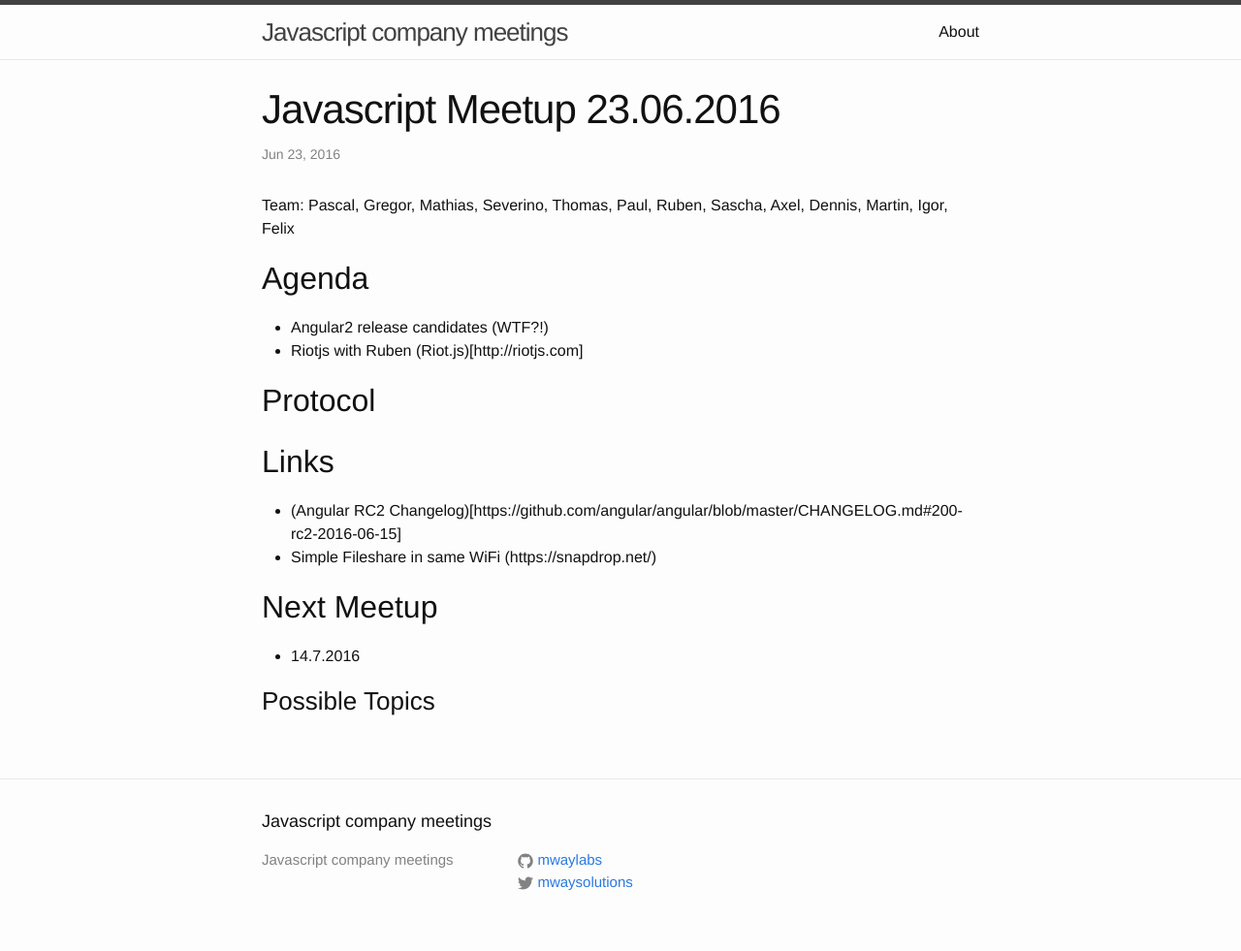
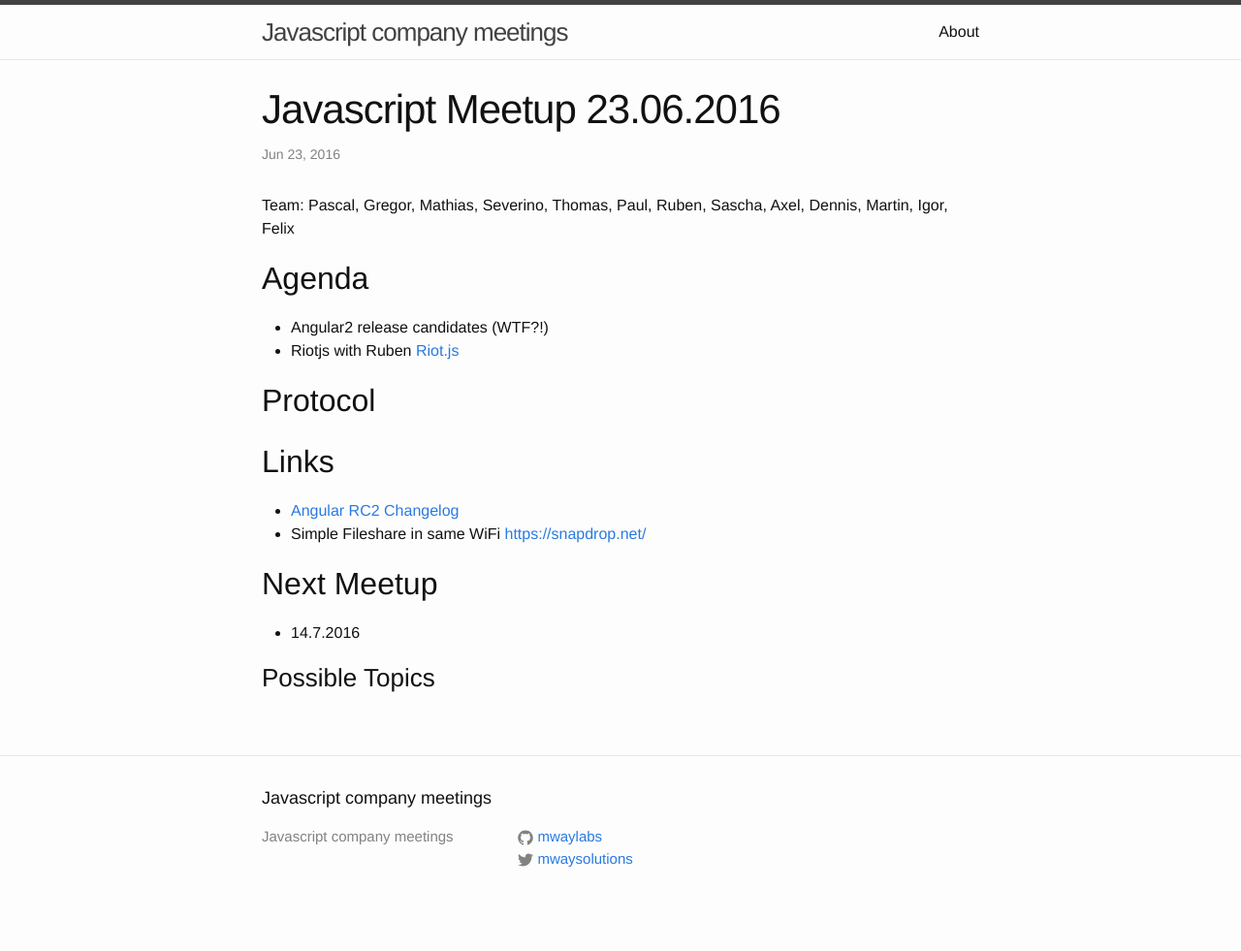
Before and after one commit to MathiasTim/javascript-company-meeting, a Jekyll site: the page built from _posts/2016-06-23-meetup.md, in a window 1280 px wide. Shown: the whole page at 97% size. Built offline with Jekyll 4.4.1, drawn with Linux system fonts in a browser that asks for light colours; after the commit the page ends 957 px from its top, so only the background shows below that; some of the changed lines change nothing that is shown.

Commit message:
Update 2016-06-23-meetup.md

```diff
--- a/_posts/2016-06-23-meetup.md
+++ b/_posts/2016-06-23-meetup.md
@@ -10,13 +10,13 @@ Team: Pascal, Gregor, Mathias, Severino, Thomas, Paul, Ruben, Sascha, Axel, Denn
 ## Agenda
 
 - Angular2 release candidates (WTF?!)
-- Riotjs with Ruben (Riot.js)[http://riotjs.com]
+- Riotjs with Ruben [Riot.js](http://riotjs.com)
 
 ## Protocol
 
 ## Links
-- (Angular RC2 Changelog)[https://github.com/angular/angular/blob/master/CHANGELOG.md#200-rc2-2016-06-15]
-- Simple Fileshare in same WiFi (https://snapdrop.net/)
+- [Angular RC2 Changelog](https://github.com/angular/angular/blob/master/CHANGELOG.md#200-rc2-2016-06-15)
+- Simple Fileshare in same WiFi [https://snapdrop.net/](https://snapdrop.net/)
 
 ## Next Meetup
 
```
